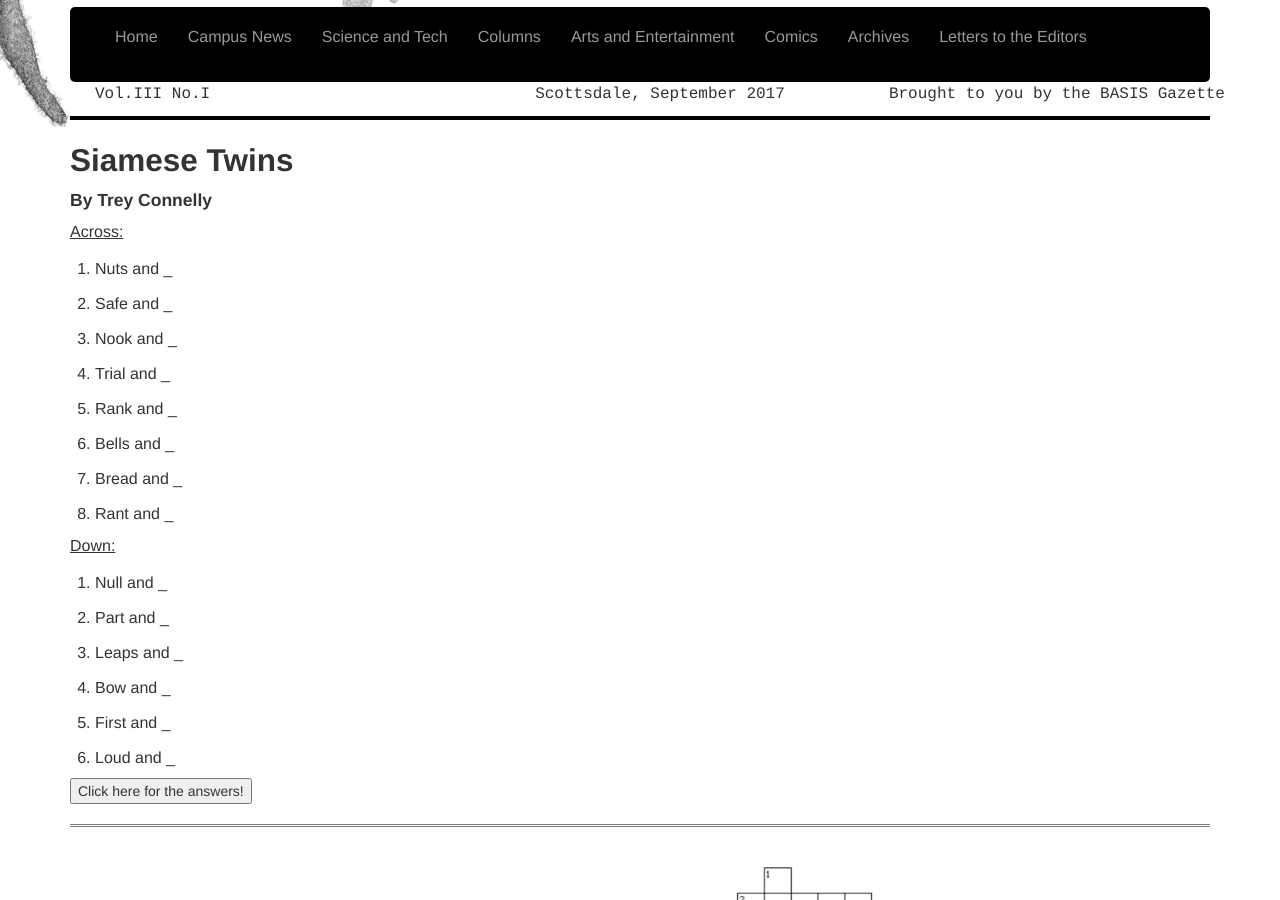
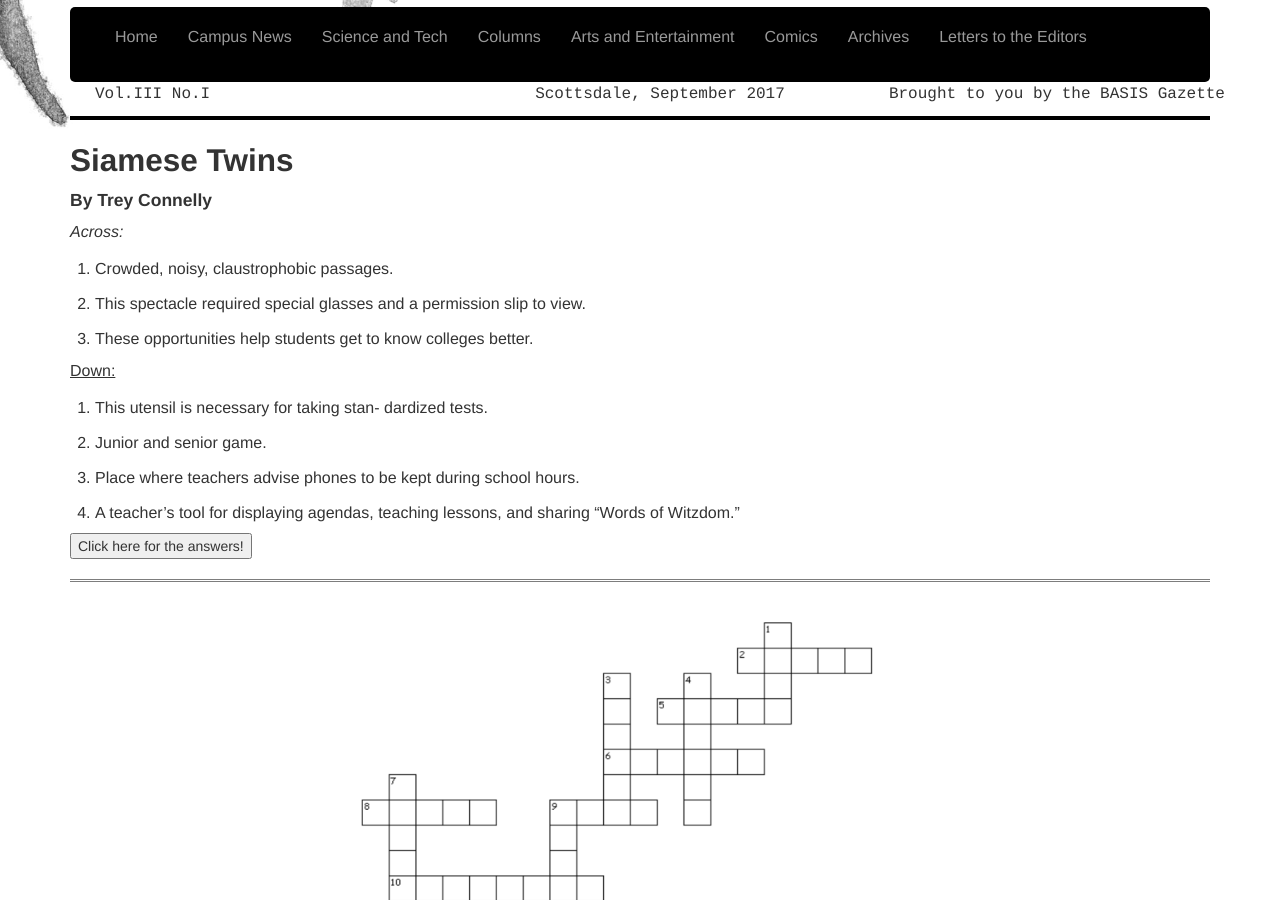
Before and after one commit to Awake99/Awake99.github.io, a Jekyll site: the page built from comics/_posts/2015-11-09-crossword.md, in a window 1280 px wide and 900 px high, scrolled down 213 px. Built offline with Jekyll 4.4.1, drawn with Linux system fonts in a browser that asks for light colours; nearby versions of some CDN libraries.

Commit message:
Update 2015-11-09-crossword.md

```diff
--- a/comics/_posts/2015-11-09-crossword.md
+++ b/comics/_posts/2015-11-09-crossword.md
@@ -8,37 +8,23 @@ excerpt: "Try out this crossword puzzle!"
 <h2>Siamese Twins</h2>
 <h4>By Trey Connelly</h4>
 
-<u>Across:</u>
+<em>Across:</em>
 
-2. Nuts and _
+3. Crowded, noisy, claustrophobic passages.
 
-5. Safe and _
+6. This spectacle required special glasses and a permission slip to view.
 
-6. Nook and _
-
-8. Trial and _
-
-9. Rank and _
-
-10. Bells and _
-
-12. Bread and _
-
-13. Rant and _
+7. These opportunities help students get to know colleges better.
 
 <u>Down:</u>
 
-1. Null and _
+1. This utensil is necessary for taking stan- dardized tests.
 
-3. Part and _
+2. Junior and senior game.
 
-4. Leaps and _
+4. Place where teachers advise phones to be kept during school hours.
 
-7. Bow and _
-
-9. First and _
-
-11. Loud and _
+5. A teacher’s tool for displaying agendas, teaching lessons, and sharing “Words of Witzdom.”
 
 <script src="https://ajax.googleapis.com/ajax/libs/jquery/1.11.3/jquery.min.js"></script>
 <script>
```
Also changed, not shown: other parts of comics/_posts/2015-11-09-crossword.md (+1 -1 lines).
